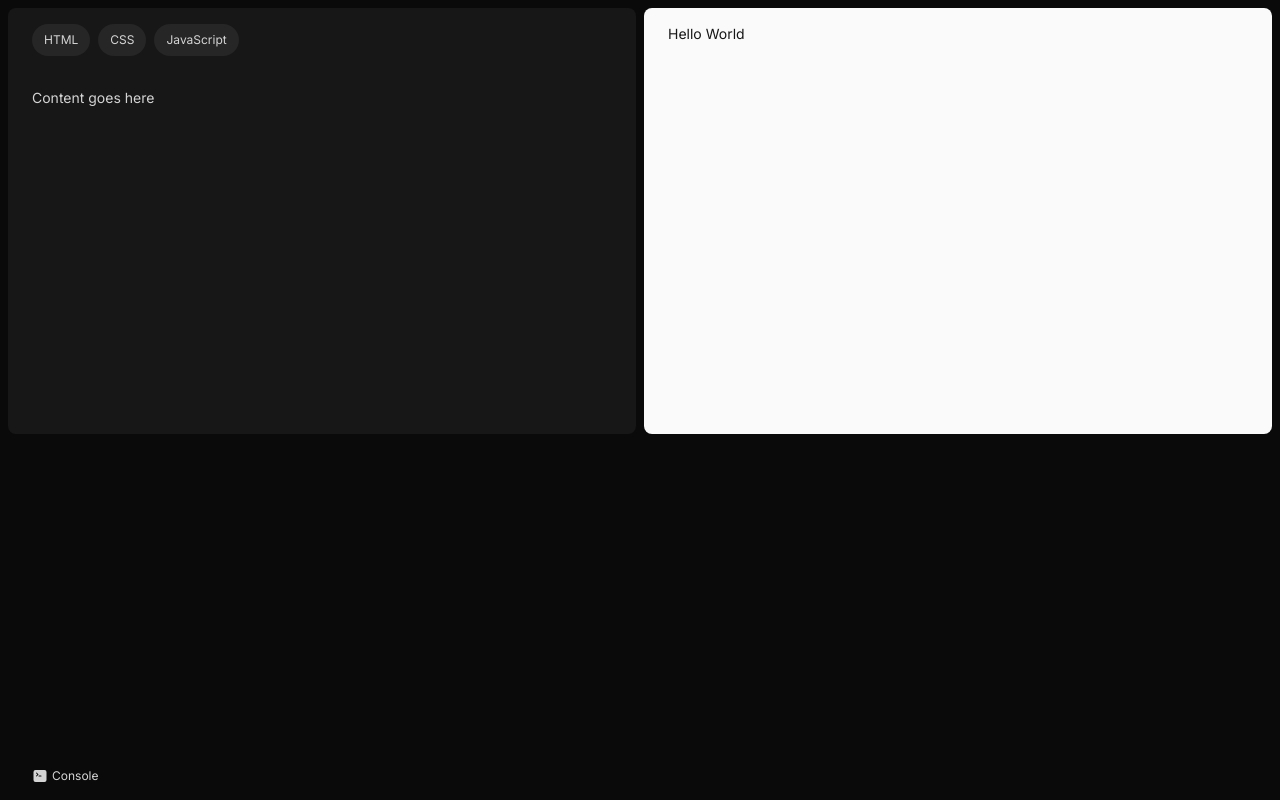
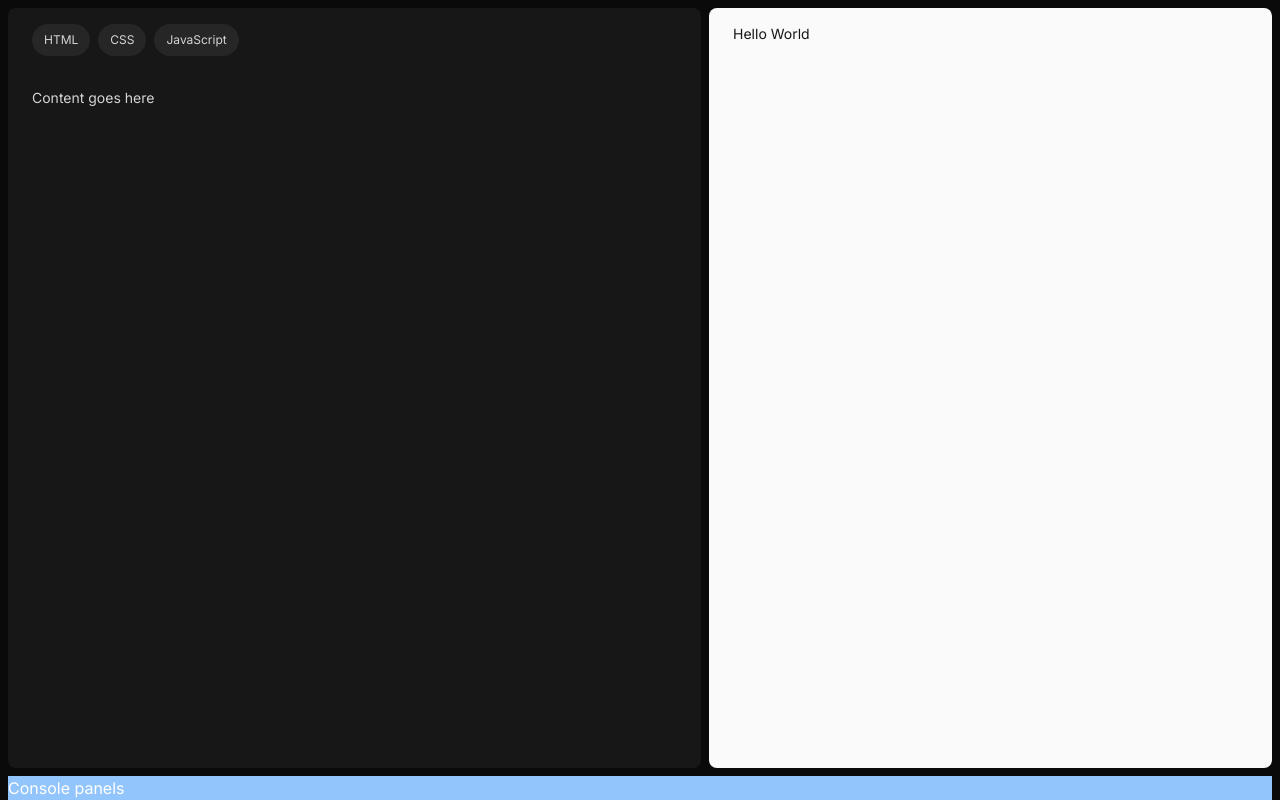
Before and after one commit to justshipmore/codeplayground, a Next.js app: page / in a window 1280 px wide. Built offline with nearby package versions, Linux system fonts and the light colour scheme.

Commit message:
Fix home page layout issue by using flexbox instead of grid

```diff
--- a/app/page.tsx
+++ b/app/page.tsx
@@ -1,13 +1,20 @@
 import CodePanel from "@/components/codepanel";
-import ConsolePanel from "@/components/consolepanel";
 import PreviewPanel from "@/components/previewpanel";
 
 export default function Home() {
   return (
-    <main className="grid grid-cols-2 gap-2 px-2 pt-2 h-screen">
-      <CodePanel />
-      <PreviewPanel />
-      <ConsolePanel />
+    <main className="px-2 pt-2 h-screen text-white">
+      <div className="flex flex-col gap-2 h-full">
+        <section className="flex grow gap-2">
+          <CodePanel />
+          <PreviewPanel />
+        </section>
+
+        {/* Console panel */}
+        <section className="bg-blue-300 ">
+          <p>Console panels</p>
+        </section>
+      </div>
     </main>
   );
 }
```
